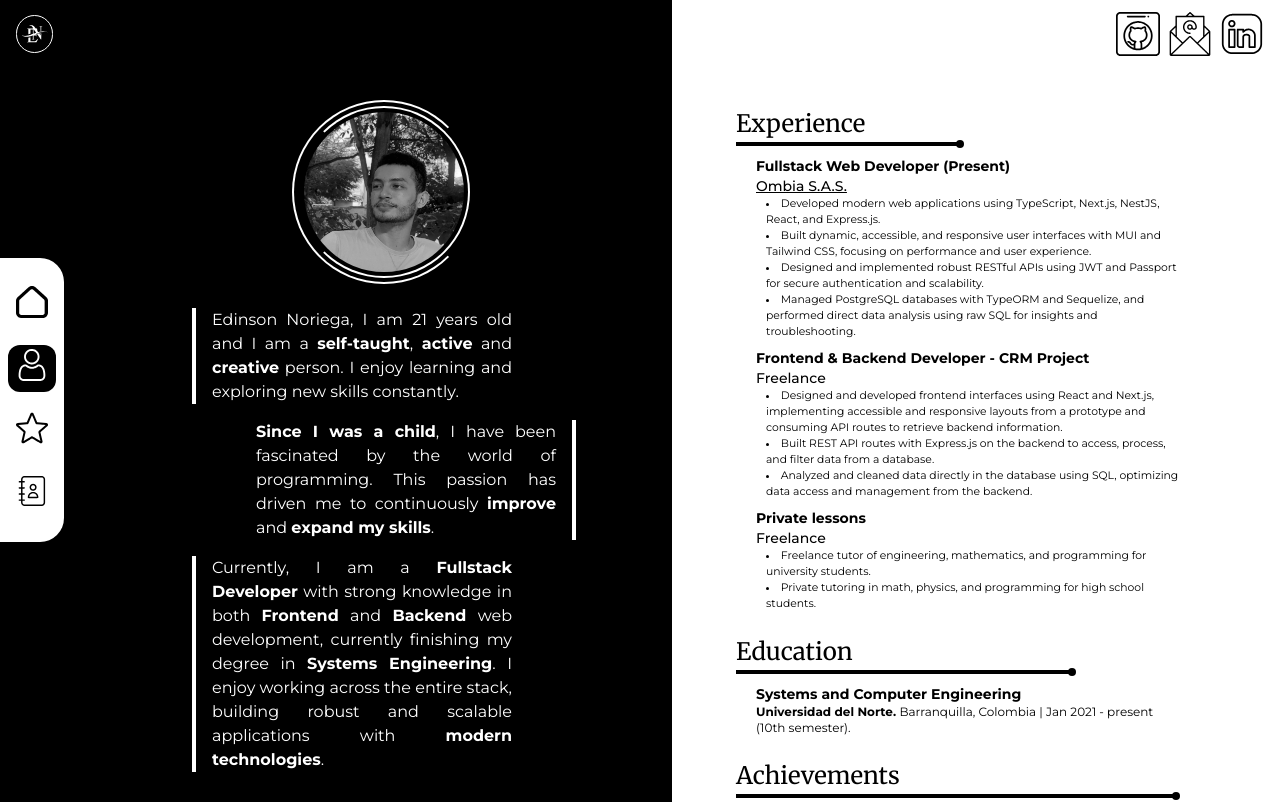
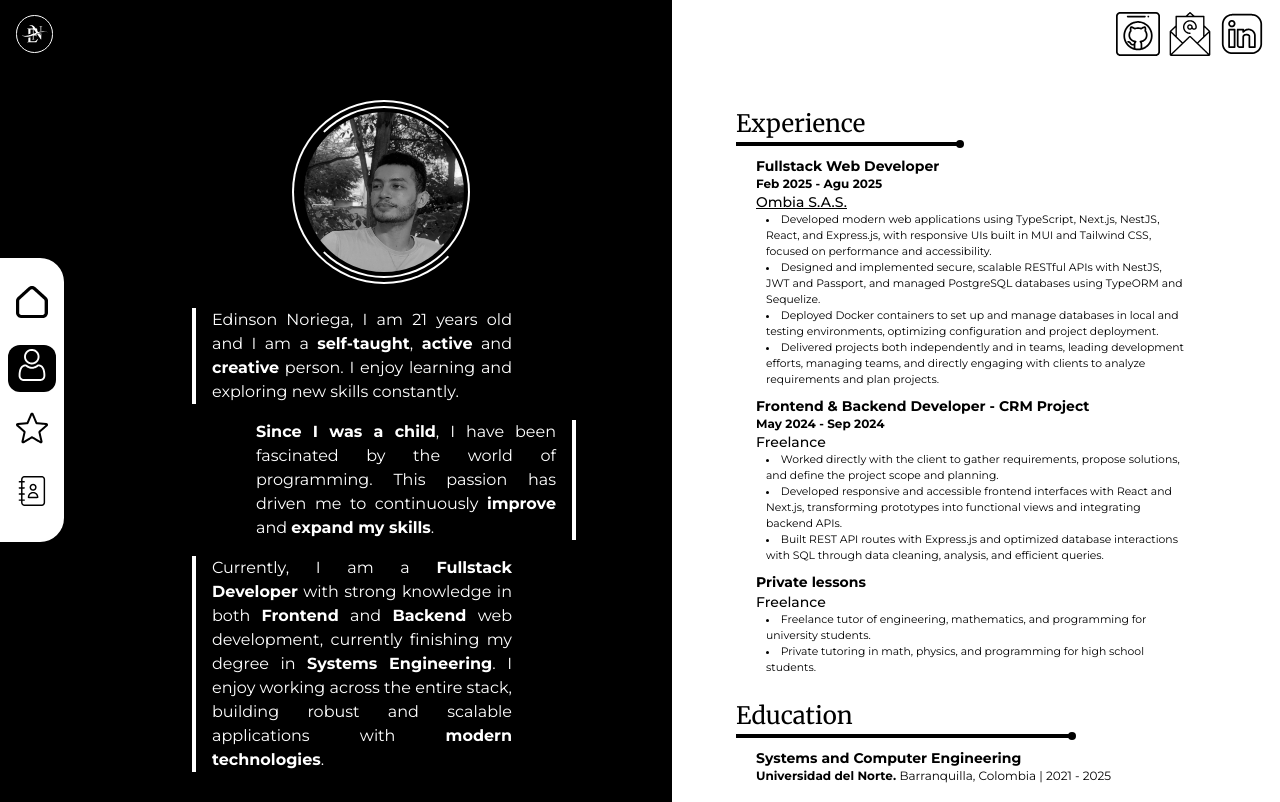
Before and after one commit to Almor21/Portfolio, a Next.js app: page /about in a window 1280 px wide. Shown: the top 802 px of the page. Built offline with nearby package versions, Linux system fonts and the light colour scheme.

Commit message:
refactor: update experience

```diff
--- a/src/app/(pages)/about/page.tsx
+++ b/src/app/(pages)/about/page.tsx
@@ -18,7 +18,10 @@ function AboutPage() {
 					>
 						<div>
 							<h2 className="font-bold text-sm">
-								Fullstack Web Developer (Present)
+								Fullstack Web Developer
+							</h2>
+							<h2 className="font-bold text-xs">
+								Feb 2025 - Agu 2025
 							</h2>
 							<h3 className="font-medium text-sm">
 								<Link
@@ -33,23 +36,27 @@ function AboutPage() {
 								<li>
 									Developed modern web applications using
 									TypeScript, Next.js, NestJS, React, and
-									Express.js.
+									Express.js, with responsive UIs built in MUI
+									and Tailwind CSS, focused on performance and
+									accessibility.
 								</li>
 								<li>
-									Built dynamic, accessible, and responsive
-									user interfaces with MUI and Tailwind CSS,
-									focusing on performance and user experience.
+									Designed and implemented secure, scalable
+									RESTful APIs with NestJS, JWT and Passport,
+									and managed PostgreSQL databases using
+									TypeORM and Sequelize.
 								</li>
 								<li>
-									Designed and implemented robust RESTful APIs
-									using JWT and Passport for secure
-									authentication and scalability.
+									Deployed Docker containers to set up and
+									manage databases in local and testing
+									environments, optimizing configuration and
+									project deployment.
 								</li>
 								<li>
-									Managed PostgreSQL databases with TypeORM
-									and Sequelize, and performed direct data
-									analysis using raw SQL for insights and
-									troubleshooting.
+									Delivered projects both independently and in
+									teams, leading development efforts, managing
+									teams, and directly engaging with clients to
+									analyze requirements and plan projects.
 								</li>
 							</ul>
 						</div>
@@ -57,24 +64,27 @@ function AboutPage() {
 							<h2 className="font-bold text-sm">
 								Frontend & Backend Developer - CRM Project
 							</h2>
+							<h2 className="font-bold text-xs">
+								May 2024 - Sep 2024
+							</h2>
 							<h3 className="font-medium text-sm">Freelance</h3>
 							<ul>
 								<li>
-									Designed and developed frontend interfaces
-									using React and Next.js, implementing
-									accessible and responsive layouts from a
-									prototype and consuming API routes to
-									retrieve backend information.
+									Worked directly with the client to gather
+									requirements, propose solutions, and define
+									the project scope and planning.
 								</li>
 								<li>
-									Built REST API routes with Express.js on the
-									backend to access, process, and filter data
-									from a database.
+									Developed responsive and accessible frontend
+									interfaces with React and Next.js,
+									transforming prototypes into functional
+									views and integrating backend APIs.
 								</li>
 								<li>
-									Analyzed and cleaned data directly in the
-									database using SQL, optimizing data access
-									and management from the backend.
+									Built REST API routes with Express.js and
+									optimized database interactions with SQL
+									through data cleaning, analysis, and
+									efficient queries.
 								</li>
 							</ul>
 						</div>
@@ -108,8 +118,7 @@ function AboutPage() {
 								<span className="font-bold">
 									Universidad del Norte.{' '}
 								</span>{' '}
-								Barranquilla, Colombia | Jan 2021 - present (10th
-								semester).
+								Barranquilla, Colombia | 2021 - 2025
 							</p>
 						</div>
 					</Section>
```
